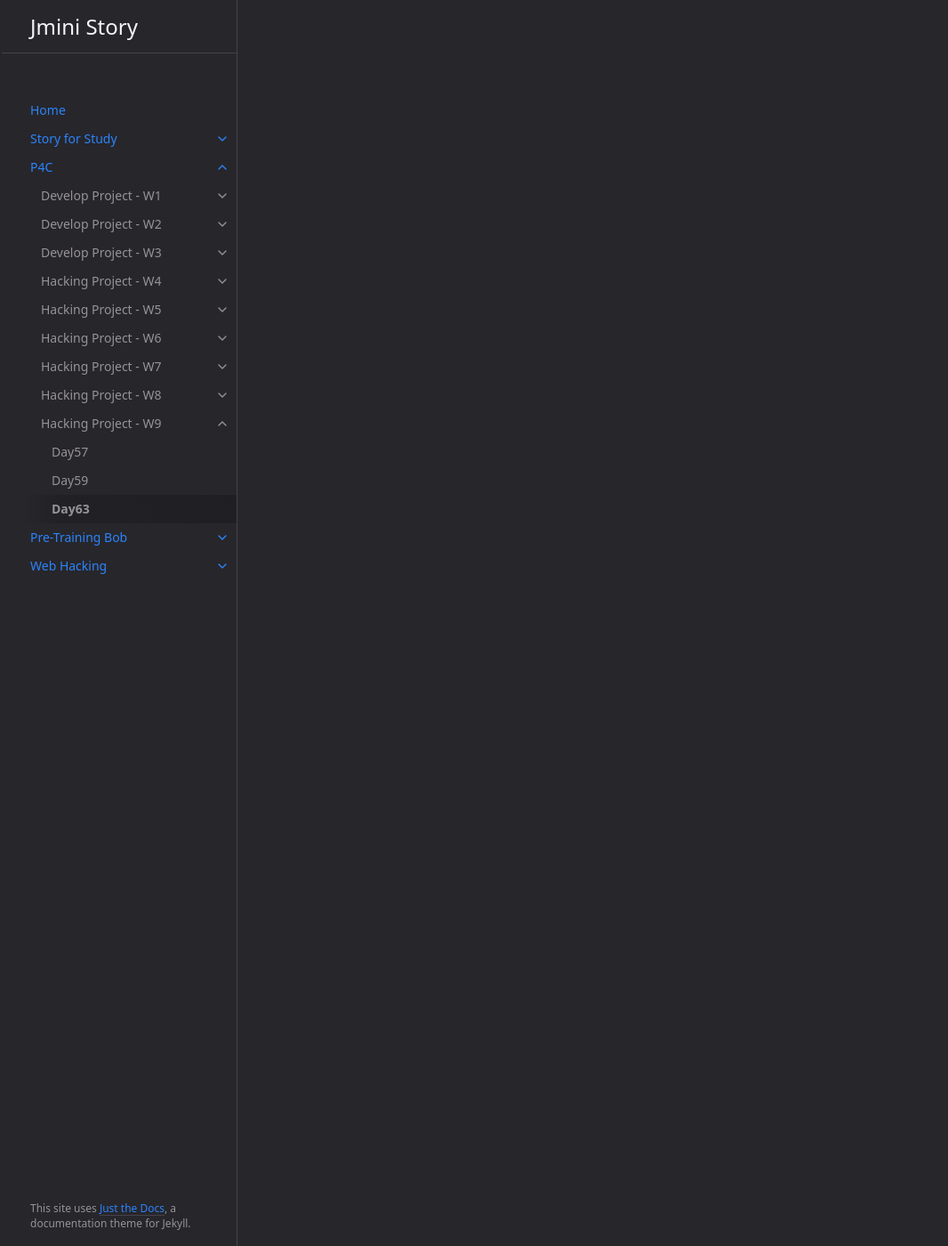
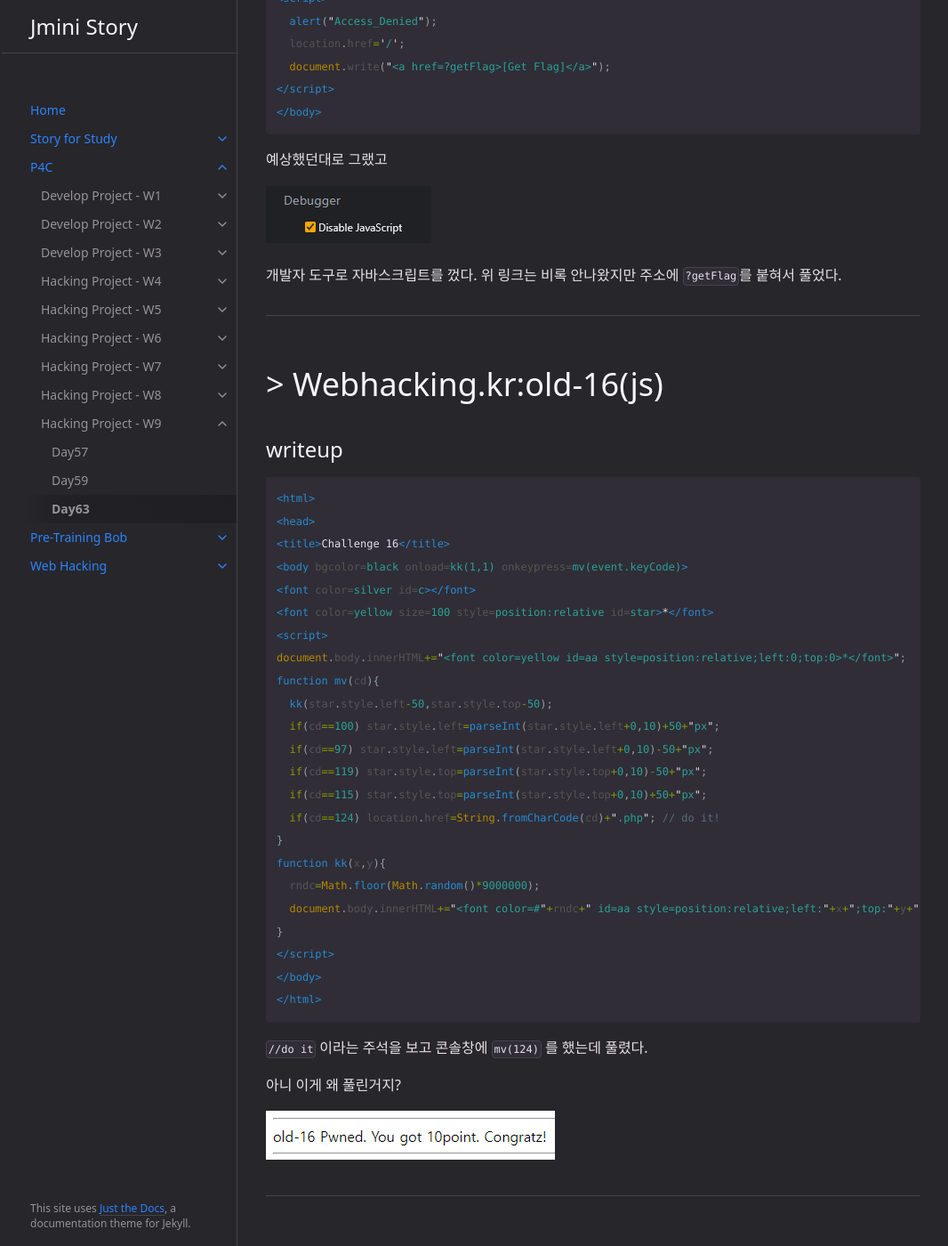
Before and after one commit to Jminis/Jminis.github.io, a Jekyll site: the page built from docs/P4C/Day62.md, in a window 1280 px wide and 1400 px high, scrolled down 1579 px. Shown: the whole window at 89% size, without its empty margins (105-1171 px from the left). Built offline with Jekyll 4.4.1, drawn with Linux system fonts in a browser that asks for light colours; some of the changed text lies outside the part shown.

Commit message:
2022-06-18

````diff
--- a/docs/P4C/Day62.md
+++ b/docs/P4C/Day62.md
@@ -17,7 +17,7 @@ grand_parent: P4C
 
 # > Webhacking.kr:old-14(js)
 
-## 삽질
+## writeup
 
 ```javascript
 function ck(){
@@ -34,3 +34,96 @@ function ck(){
 `https://webhacking.kr/challenge/js-1/` 이고 여기서 ".kr" 문자의 위치는 18번째 이후이다.  그래서 18\*30dls 540을 넣었더니 풀렸다.
 
 ![image-20220618211226900](../img/image-20220618211226900.png)
+
+<br><br><br>
+
+-----
+
+# > Webhacking.kr:old-15(js)
+
+## writeup
+
+![image-20220618220232817](../img/image-20220618220232817.png)
+
+이 문제에 들어가는 순간 위와 같은 팝업창 이후에 메인 페이지로 돌아간다. 그래서 이 문제는 현재 막혀있는 줄 알았는데 팝업창 내용이 "접근 거부" 이다.
+
+팝업창은 자바스크립트로 띄우기에 게싱해보면 `alert`호출로 웹페이지에 적힌 플래그를 못읽도록 하는게 아닐까?
+
+```html
+<html>
+<head>
+<title>Challenge 15</title>
+</head>
+<body>
+<script>
+  alert("Access_Denied");
+  location.href='/';
+  document.write("<a href=?getFlag>[Get Flag]</a>");
+</script>
+</body>
+```
+예상했던대로 그랬고
+
+![image-20220618230536309](../img/image-20220618230536309.png)
+
+개발자 도구로 자바스크립트를 껐다. 위 링크는 비록 안나왔지만 주소에 `?getFlag`를 붙혀서 풀었다.
+
+
+-----
+
+# > Webhacking.kr:old-16(js)
+
+## writeup
+
+```html
+<html>
+<head>
+<title>Challenge 16</title>
+<body bgcolor=black onload=kk(1,1) onkeypress=mv(event.keyCode)>
+<font color=silver id=c></font>
+<font color=yellow size=100 style=position:relative id=star>*</font>
+<script>
+document.body.innerHTML+="<font color=yellow id=aa style=position:relative;left:0;top:0>*</font>";
+function mv(cd){
+  kk(star.style.left-50,star.style.top-50);
+  if(cd==100) star.style.left=parseInt(star.style.left+0,10)+50+"px";
+  if(cd==97) star.style.left=parseInt(star.style.left+0,10)-50+"px";
+  if(cd==119) star.style.top=parseInt(star.style.top+0,10)-50+"px";
+  if(cd==115) star.style.top=parseInt(star.style.top+0,10)+50+"px";
+  if(cd==124) location.href=String.fromCharCode(cd)+".php"; // do it!
+}
+function kk(x,y){
+  rndc=Math.floor(Math.random()*9000000);
+  document.body.innerHTML+="<font color=#"+rndc+" id=aa style=position:relative;left:"+x+";top:"+y+" onmouseover=this.innerHTML=''>*</font>";
+}
+</script>
+</body>
+</html>
+```
+
+`//do it` 이라는 주석을 보고 콘솔창에 `mv(124)` 를 했는데 풀렸다.
+
+아니 이게 왜 풀린거지?
+
+![image-20220618211510707](../img/image-20220618211510707.png)
+
+
+-----
+
+# > Webhacking.kr:old-16(js)
+
+## writeup
+
+
+```javascript
+unlock=100*10*10+100/10-10+10+50-9*8+7-6+5-4*3-2*1*10*100*10*10+100/10-10+10+50-9*8+7-6+5-4*3-2*1*10*100*10*10+100/10-10+10+50-9*8+7-6+5-4*3-2*1*10*100*10*10+100/10-10+10+50-9*8+7-6+5-4*3-2*1*10/100*10*10+1/10-10+10+50-9*8+7-6+5-4*3-2*1*10*100*10*10+100/10-10+10+50-9*8+7-6+5-4*3-2*1*10+100*10*10+100/10-10+10+50-9*8+7-6+5-4*3-2*1*10-100*10*10+100/10-10+10+50-9*8+7-6+5-4*3-2*1*10/100*10*10+100/10-10+10+50-9*8+7-6+5-4*3-2*1*10/100*10*10+100/10-10+10+50-9*8+7-6+5-4*3-2*1*10/100*10*10+100/10-10+10+50-9*8+7-6+5-4*3-2*1*10/100*10*10+100/10-10+10+50-9*8+7-6+5-4*3-2*1*10/100*10*10+100/10-10+10+50-9*8+7-6+5-4*3-2*1*10/100*10*10+100/10-10+10+50-9*8+7-6+5-4*3-2*1*10/100*10*10+100/10-10+10+50-9*8+7-6+5-4*3-2*1*10/100*10*10+100/10-10+10+50-9*8+7-6+5-4*3-2*1*10/100*10*10+100/10-10+10+50-9*8+7-6+5-4*3-2*1*10*100*10*10+100/10-10+10+50-9*8+7-6+5-4*3-2*1*10*100*10*10+100/10-10+10+50-9*8+7-6+5-4*3-2*1*10*100*10*10+100/10-10+10+50-9*8+7-6+5-4*3-2*1*10*100*10*10+100/10-10+10+50-9*8+7-6+5-4*3-2*1*10*100*10*10+100/10-10+10+50-9*8+7-6+5-4*3-2*1*10*100*10*10+100/10-10+10+50-9*8+7-6+5-4*3-2*1*10*100*10*10+100/10-10+10+50-9*8+7-6+5-4*3-2*1*10+9999999;
+function sub(){ if(login.pw.value==unlock){ location.href="?"+unlock/10; } else{ alert("Wrong"); } }
+```
+
+해당 문제에 포함되어 있는 스크립트이고 입력 란에 unlock값을 넣어주면 풀리는 듯하다. 콘솔값에 위 식들을 넣었고 나온 결과를 입력란에 넣었다.
+
+![image-20220618231020869](../img/image-20220618231020869.png)
+
+clear !!!
+
+![image-20220618230937817](../img/image-20220618230937817.png)
````
Also changed, not shown: docs/P4C/img/image-20220618211510707.png (added), docs/P4C/img/image-20220618220232817.png (added), docs/P4C/img/image-20220618230536309.png (added), docs/P4C/img/image-20220618230937817.png (added), docs/P4C/img/image-20220618231020869.png (added).
